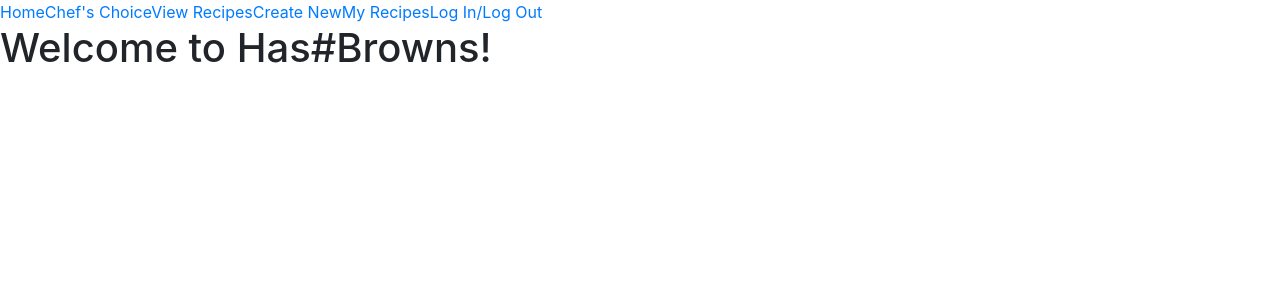
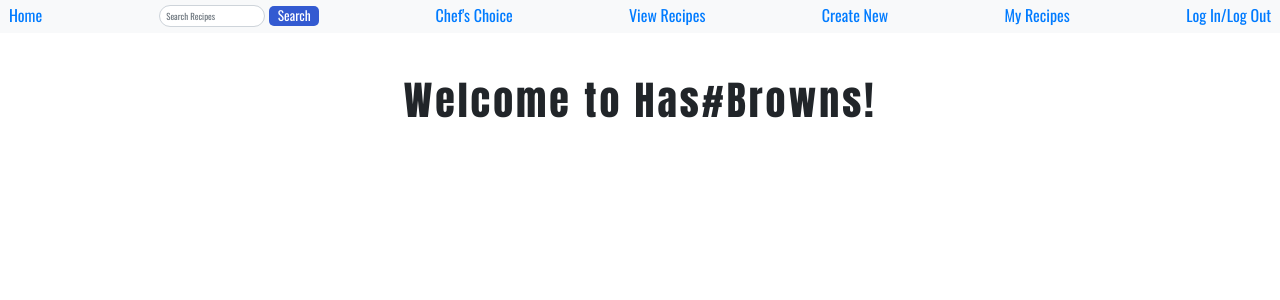
Before and after one commit to MattKim97/HashbrownHashers, a React (Create React App) app in the folder client/hashbrowns-ui/: page / in a window 1280 px wide. Shown: the top 300 px of the page. Built offline with nearby package versions, Linux system fonts and the light colour scheme.

Commit message:
navbar created along with misc styling

```diff
--- a/client/hashbrowns-ui/src/App.js
+++ b/client/hashbrowns-ui/src/App.js
@@ -1,6 +1,6 @@
 import { Route, BrowserRouter as Router, Routes } from "react-router-dom";
-import Home from "./Home"
-import NavBar from "./NavBar";
+import Home from "./components/Home"
+import NavBar from "./components/NavBar";
 
 function App() {
   return (
--- a/client/hashbrowns-ui/src/Home.js
+++ b/client/hashbrowns-ui/src/components/Home.js
@@ -5,7 +5,7 @@ function Home(){
     return(
         <>
         <header>
-            <h1>Welcome to Has#Browns!</h1>
+            <h1 className="text-center">Welcome to Has#Browns!</h1>
         </header>
 
         </>
--- /dev/null
+++ b/client/hashbrowns-ui/src/components/NavBar.css
@@ -0,0 +1,14 @@
+.searchBtn {
+    color: #fff;
+    background-color: #335ad1;
+    border-radius: 5px;
+    width: 50px;
+
+    border: black;
+    font-size: 1.5rem;
+}
+
+
+.searchForm {
+    border-radius: 50px;
+}
--- a/client/hashbrowns-ui/src/NavBar.js
+++ b/client/hashbrowns-ui/src/components/NavBar.js
@@ -1,18 +1,25 @@
 import { Link } from "react-router-dom";
-
+import './NavBar.css';
 
 function NavBar(){
     return(
-        <>
-        <nav>
+
+        <nav className="navbar navbar-light bg-light">
             <Link to={'/'}>Home</Link>
+            <form className="form-inline">
+                <input className="form-control mr-sm-2  searchForm" type="search" placeholder="Search Recipes" aria-label="Search"/>
+                <button className="searchBtn" type="submit">Search</button>
+            </form>
             <Link to={'/'}>Chef's Choice</Link>
             <Link to={'/'}>View Recipes</Link>
             <Link to={'/'}>Create New</Link>
             <Link to={'/'}>My Recipes</Link>
             <Link to={'/'}>Log In/Log Out</Link>
+
+
+
         </nav>
-        </>
+
     )
 }
 
--- a/client/hashbrowns-ui/src/index.css
+++ b/client/hashbrowns-ui/src/index.css
@@ -1,13 +1,23 @@
-body {
-  margin: 0;
-  font-family: -apple-system, BlinkMacSystemFont, 'Segoe UI', 'Roboto', 'Oxygen',
-    'Ubuntu', 'Cantarell', 'Fira Sans', 'Droid Sans', 'Helvetica Neue',
-    sans-serif;
-  -webkit-font-smoothing: antialiased;
-  -moz-osx-font-smoothing: grayscale;
+*{
+  box-sizing: border-box;
+  max-width: 100%;
+  padding: 0;
+  margin:0;
 }
-
-code {
-  font-family: source-code-pro, Menlo, Monaco, Consolas, 'Courier New',
-    monospace;
+body{
+  font-family: "Oswald", sans-serif;
+  font-size:1.8rem;
+  line-height:1.5;
 }
+h1, h2, h3{
+  font-family: "Anton", sans-serif;
+  font-size:2.4rem;
+  letter-spacing:3px;
+}
+h1{
+  font-size:4.5rem;
+  padding-top: 5rem;
+}
+html{
+  font-size:55.5%;
+}
```
Also changed, not shown: client/hashbrowns-ui/src/components/AddRecipeForm.js (renamed from client/hashbrowns-ui/src/AddRecipeForm.js).
